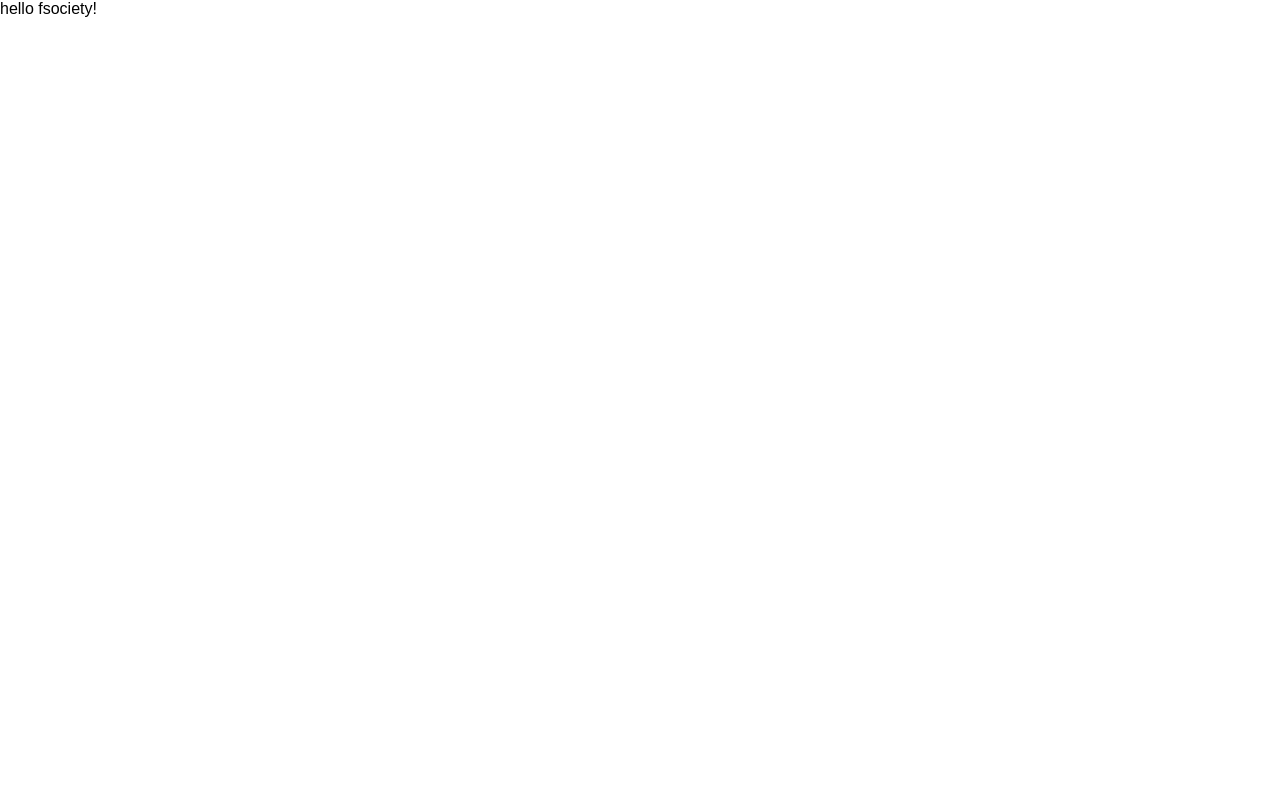
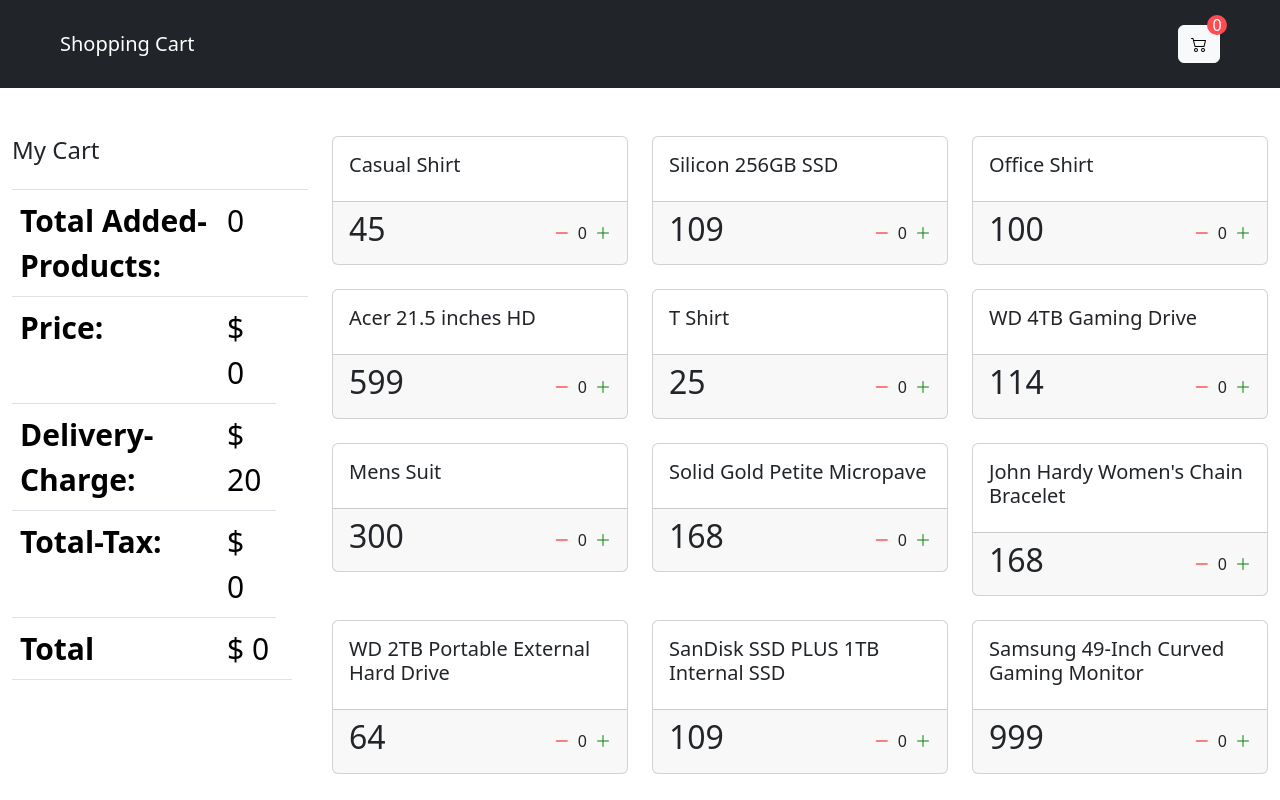
Before and after one commit to nozibuddowla/shopping-cart-js, a plain HTML site: page index.html in a window 1280 px wide. Drawn offline with nearby package versions, Linux system fonts and the light colour scheme.

Commit message:
Second commit: add products and cart visually

```diff
--- a/index.html
+++ b/index.html
@@ -6,9 +6,78 @@
     <meta name="viewport" content="width=device-width, initial-scale=1.0">
     <title>shopping cart</title>
     <link rel="stylesheet" href="src/style.css">
+    <link href="https://cdn.jsdelivr.net/npm/bootstrap@5.3.2/dist/css/bootstrap.min.css" rel="stylesheet" integrity="sha384-T3c6CoIi6uLrA9TneNEoa7RxnatzjcDSCmG1MXxSR1GAsXEV/Dwwykc2MPK8M2HN" crossorigin="anonymous">
+    <link rel="stylesheet" href="https://cdn.jsdelivr.net/npm/bootstrap-icons@1.11.1/font/bootstrap-icons.css">
 </head>
 <body>
-    hello fsociety!
+    <nav class="navbar navbar-expand-lg bg-dark px-5 py-4" data-bs-theme="dark">
+        <div class="container-fluid">
+            <a href="index.html" class="navbar-brand">Shopping Cart</a>
+
+
+            <div class="d-flex flex-row justify-conten-between">
+                <div class="cart-button">
+                    <button class="btn btn-light cart " id="cartButton" >
+                        <i class="bi bi-cart2"></i>
+                            <span id="cartAmount" class="cartAmount">0</div>
+                    </button>
+                </div>
+            </div>
+        </div>
+    </nav>
+
+    <section class="container-fluid mt-5">
+        <div class="row  justify-content-between">
+            <div class="col-md-3 col-lg-3 col-sm-5 ">
+                <div class="cart" id="my-cart">
+                        <table class="table">
+                            <thead>
+                                <h4>My Cart</h4>
+                                <tr>
+                                    <th scope="col"></th>
+                                    <th scope="col"></th>
+                                    <th scope="col"></th>
+                                    <th scope="col"></th>
+                                </tr>
+                            </thead>
+                            <tbody>
+                                <tr>
+                                    <th>Total Added-Products:</th>
+                                    <td><span id="total-Products">0</span></td>
+                                    <td></td>
+                                    <td></td>
+                                </tr>
+                                <tr>
+                                    <th>Price:</th>
+                                    <td>$ <span id="price">0</span></td>
+                                </tr>
+                                <tr>
+                                    <th>Delivery-Charge:</th>
+                                    <td>$ <span id="delivery-charge">20</span></td>
+                                </tr>
+                                <tr>
+                                    <th>Total-Tax:</th>
+                                    <td>$ <span id="total-tax">0</span></td>
+                                </tr>
+                                <tr>
+                                    <th scope="row">Total</th>
+                                    <td colspan="2">$ <span id="total">0</span></td>
+                                </tr>
+                            </tbody>
+                        </table>
+                </div>
+            </div>
+            <div class="col-md-9 col-lg-9 col-sm-7">
+                <div id="shop" class="row row-cols-1 row-cols-md-2 row-cols-lg-3 g-4">
+
+                </div>
+            </div>
+        </div>
+    </section>
+
+    <script src="src/Data.js"></script>
     <script src="src/main.js"></script>
+    <script src="https://cdn.jsdelivr.net/npm/@popperjs/core@2.11.8/dist/umd/popper.min.js" integrity="sha384-I7E8VVD/ismYTF4hNIPjVp/Zjvgyol6VFvRkX/vR+Vc4jQkC+hVqc2pM8ODewa9r" crossorigin="anonymous"></script>
+    <script src="https://cdn.jsdelivr.net/npm/bootstrap@5.3.2/dist/js/bootstrap.min.js" integrity="sha384-BBtl+eGJRgqQAUMxJ7pMwbEyER4l1g+O15P+16Ep7Q9Q+zqX6gSbd85u4mG4QzX+" crossorigin="anonymous"></script>
 </body>
 </html>
--- /dev/null
+++ b/src/Data.js
@@ -0,0 +1,62 @@
+let shopItemsData = [
+    {
+      id: "jfhgbvnscs",
+      name: "Casual Shirt",
+      price: 45
+    },
+    {
+        id: 'okzlifrsq',
+        name: "Silicon 256GB SSD",
+        price: 109,
+    },
+    {
+      id: "ioytrhndcv",
+      name: "Office Shirt",
+      price: 100
+    },
+    {
+        id: 'xpyrzobew',
+        name: "Acer 21.5 inches HD",
+        price: 599,
+    },
+    {
+      id: "wuefbncxbsn",
+      name: "T Shirt",
+      price: 25,
+    },
+    {
+        id: 'wuyfjclzk',
+        name: "WD 4TB Gaming Drive",
+        price: 114,
+    },
+    {
+      id: "thyfhcbcv",
+      name: "Mens Suit",
+      price: 300,
+    },
+    {
+        id: "jqmxedkyv",
+        name: "Solid Gold Petite Micropave",
+        price: 168,
+    },
+    {
+        id: "navdtbpho",
+        name: "John Hardy Women's Chain Bracelet",
+        price: 168,
+    },
+    {
+        id: 'ugjkfzoqy',
+        name: "WD 2TB Portable External Hard Drive",
+        price: 64,
+    },
+    {
+        id: 'gcxkpvqdu',
+        name: "SanDisk SSD PLUS 1TB Internal SSD",
+        price: 109,
+    },
+    {
+        id: 'paemicbqo',
+        name: "Samsung 49-Inch Curved Gaming Monitor",
+        price: 999,
+    },
+  ];
--- a/src/main.js
+++ b/src/main.js
@@ -0,0 +1,33 @@
+let shop = document.getElementById("shop");
+
+
+
+let generateShop = () => {
+    shopItemsData.forEach(item => {
+        let {name, price} = item;
+        let card = document.createElement('div');
+        card.classList.add('col');
+        card.innerHTML = `
+            <div class="card"">
+                <div class="card-body">
+                <h5 class="card-title">${name}</h5>
+                </div>
+                <div class="card-footer">
+                    <div class="price-quantity">
+                        <h2> ${price}</h2>
+                        <div class="buttons">
+                        <i class="bi bi-dash-lg"></i>
+                        <div id='' class="quantity">0</div>
+                        <i class="bi bi-plus-lg"></i>
+                        </div>
+                    </div>
+                </div>
+            </div>
+        `;
+        shop.appendChild(card);
+    })
+
+
+}
+
+generateShop();
--- a/src/style.css
+++ b/src/style.css
@@ -7,3 +7,48 @@
 body {
     font-family: sans-serif;
 }
+
+.cart {
+    position: relative;
+    font-size: 30px;
+    border-radius: 4px;
+}
+
+.cartAmount {
+    display: flex;
+    flex-direction: column;
+    justify-content: center;
+    align-items: center;
+    position: absolute;
+    top: -11px;
+    right: -8px;
+    font-size: 16px;
+    background-color: #fe4c50;
+    color: white;
+    padding: 3px;
+    width: 20px;
+    height: 20px;
+    border-radius: 50%;
+  }
+
+  .price-quantity {
+    display: flex;
+    flex-direction: row;
+    justify-content: space-between;
+    align-items: center;
+  }
+
+  .buttons {
+    display: flex;
+    flex-direction: row;
+    gap: 8px;
+    font-size: 16px;
+  }
+
+  .bi-dash-lg {
+    color: red;
+  }
+
+  .bi-plus-lg {
+    color: green;
+  }
```
